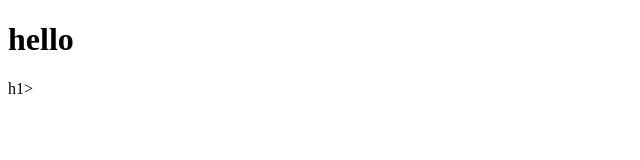
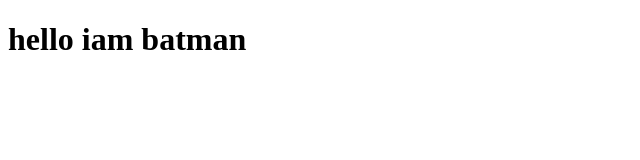
Before and after one commit to Bharath19156/Bharath, a plain HTML site: page site/index.html in a window 1280 px wide. Shown: the whole page, without its empty margins (0-640 px from the left). Drawn offline with Linux system fonts and the light colour scheme.

Commit message:
small modification

```diff
--- a/site/index.html
+++ b/site/index.html
@@ -4,6 +4,6 @@
 	<title>Hello Bharath</title>
 </head>
 <body>
-<h1>hello</h1>h1>
+<h1>hello iam batman</h1>
 </body>
 </html>
```
